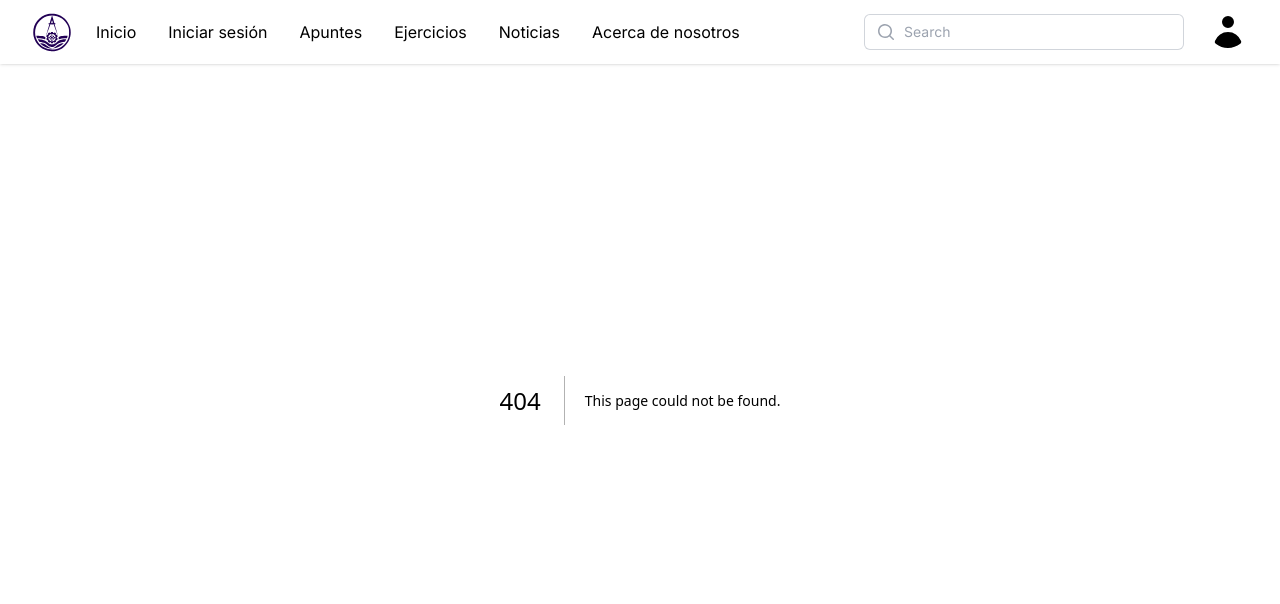
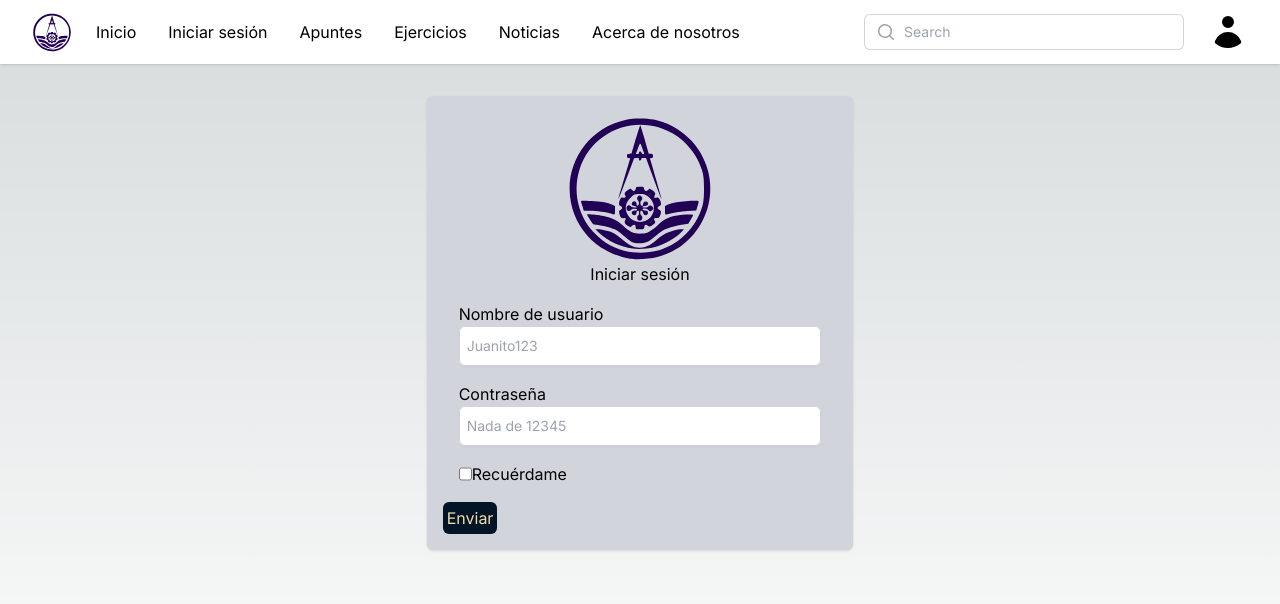
Before and after one commit to RodriguezRamirezGerardoOmar/disclosure-page-uac-omm, a Next.js app in the folder icpc-frontned/: page /login in a window 1280 px wide. Before the commit this address had no page. Shown: the top 604 px of the page. Built offline with nearby package versions, Linux system fonts and the light colour scheme.

Commit message:
Add (LoginCardComponent) Created new components The SubmitComponent creates a submit button to send a form The CheckboxComponent creates a checkbox to toggle on and off

```diff
--- /dev/null
+++ b/icpc-frontned/src/app/components/CheckboxComponent.tsx
@@ -0,0 +1,32 @@
+'use client'
+
+import React from 'react'
+import { TextComponent } from './TextComponent'
+
+interface IInputProps {
+  labelText: string
+  id: string
+  name: string
+  type: string
+  autocomplete: string
+  placeholder: string
+  required: boolean
+  classes: string
+}
+
+const CheckboxComponent = ({ labelText, id, name, type, classes, required }: Readonly<IInputProps>) => {
+  return (
+    <div className='flex flex-row m-4'>
+      <input
+        id={id}
+        name={name}
+        type={type}
+        className={classes}
+        required={required}
+      />
+      <TextComponent>{labelText}</TextComponent>
+    </div>
+  )
+}
+
+export default CheckboxComponent
--- a/icpc-frontned/src/app/components/LoginCardComponent.tsx
+++ b/icpc-frontned/src/app/components/LoginCardComponent.tsx
@@ -4,6 +4,8 @@ import TextFieldComponent from './TextFieldComponent'
 import LogoComponent from './LogoComponent'
 import { TextComponent } from './TextComponent'
 import { enumTextSizes, enumTextTags } from '@/constants/types'
+import CheckboxComponent from './CheckboxComponent'
+import SubmitComponent from './SubmitComponent'
 
 interface IFormCardProps {
   fields: {
@@ -25,29 +27,59 @@ const LoginCardComponent = ({ fields, classes, className, label }: Readonly<IFor
   return (
     <form className={className}>
       <div className='w-full grid grid-cols-1 place-items-center'>
-        <LogoComponent
-          size={150}
-        />
+        <LogoComponent size={150} />
         <TextComponent
           tag={enumTextTags.h3}
-          sizeFont={enumTextSizes.s20}
-          className='dark:text-accent'>
+          sizeFont={enumTextSizes.s36}>
           {label}
         </TextComponent>
       </div>
-      {fields.map(field => (
-        <TextFieldComponent
-          key={field.id}
+      {fields.map(field => {
+        let component
+
+        if (field.type === 'checkbox') {
+          component = (
+            <CheckboxComponent
               labelText={field.labelText}
               id={field.tagId}
               name={field.name}
               type={field.type}
               autocomplete={field.autocomplete}
               placeholder={field.placeholder}
-          required={false}
+              required={field.required}
+              classes='px-4'
+            />
+          )
+        } else if (field.type === 'submit') {
+          component = (
+            <SubmitComponent
+              labelText={field.labelText}
+              id={field.tagId}
+              name={field.name}
+              autocomplete=''
+              placeholder=''
+              required={field.required}
+              classes='block max-w-min bg-primary rounded-md p-1 text-complementary dark:bg-accent'
+              type={field.type}
+            />
+          )
+        } else {
+          component = (
+            <TextFieldComponent
+              labelText={field.labelText}
+              id={field.tagId}
+              name={field.name}
+              type={field.type}
+              autocomplete={field.autocomplete}
+              placeholder={field.placeholder}
+              required={field.required}
               classes={classes}
             />
-      ))}
+          )
+        }
+
+        return <div key={field.id}>{component}</div>
+      })}
     </form>
   )
 }
--- /dev/null
+++ b/icpc-frontned/src/app/components/SubmitComponent.tsx
@@ -0,0 +1,23 @@
+'use client'
+
+import React from 'react'
+
+interface IInputProps {
+    labelText: string
+    id: string
+    name: string
+    type: string
+    autocomplete: string
+    placeholder: string
+    required: boolean
+    classes: string
+  }
+
+const SubmitComponent = ({ labelText, id, name, classes }: Readonly<IInputProps>) => {
+  return (
+    <input type='submit' value={labelText} name={name} className={classes} id={id}>
+    </input>
+  )
+}
+
+export default SubmitComponent
--- a/icpc-frontned/src/app/components/TextFieldComponent.tsx
+++ b/icpc-frontned/src/app/components/TextFieldComponent.tsx
@@ -3,7 +3,7 @@ import React from 'react'
 import { TextComponent } from './TextComponent'
 import { enumTextSizes, enumTextTags } from '@/constants/types'
 
-interface ITextFieldProps {
+interface IInputProps {
   labelText: string
   id: string
   name: string
@@ -14,10 +14,10 @@ interface ITextFieldProps {
   classes: string
 }
 
-const TextFieldComponent = ({ labelText, id, name, type, autocomplete, placeholder, classes, required }: Readonly<ITextFieldProps>) => {
+const TextFieldComponent = ({ labelText, id, name, type, autocomplete, placeholder, classes, required }: Readonly<IInputProps>) => {
   if (labelText === '' && required) {
     return (
-      <div className='my-2'>
+      <div className='m-4'>
         <input
           id={id}
           name={name}
@@ -31,7 +31,7 @@ const TextFieldComponent = ({ labelText, id, name, type, autocomplete, placehold
     )
   } else if (labelText === '' && !required) {
     return (
-      <div className='my-2'>
+      <div className='m-4'>
         <input
           id={id}
           name={name}
@@ -44,11 +44,10 @@ const TextFieldComponent = ({ labelText, id, name, type, autocomplete, placehold
     )
   } else if (labelText != '' && required) {
     return (
-      <div className='my-2'>
+      <div className='m-4'>
         <TextComponent
           tag={enumTextTags.label}
-          sizeFont={enumTextSizes.s12}
-          className='dark:text-accent'>
+          sizeFont={enumTextSizes.s12}>
           {labelText}
         </TextComponent>
         <input
@@ -64,11 +63,10 @@ const TextFieldComponent = ({ labelText, id, name, type, autocomplete, placehold
     )
   } else {
     return (
-      <div className='my-2'>
+      <div className='m-4'>
         <TextComponent
           tag={enumTextTags.label}
-          sizeFont={enumTextSizes.s12}
-          className='dark:text-accent'>
+          sizeFont={enumTextSizes.s12}>
           {labelText}
         </TextComponent>
         <input
--- a/icpc-frontned/src/app/login.tsx
+++ /dev/null
@@ -1,38 +0,0 @@
-import LoginCardComponent from './components/LoginCardComponent'
-
-const cn =
-  'block w-full rounded-md border-0 p-2 text-primary shadow-sm ring-1 ring-inset ring-gray-300 placeholder:text-gray-400 focus:ring-1 focus:ring-inset focus:ring-accent sm:text-sm sm:leading-6'
-
-const fields = [
-  {
-    id: 1,
-    labelText: 'Nombre de usuario',
-    type: 'username',
-    tagId: 'username',
-    name: 'username',
-    autocomplete: 'username',
-    placeholder: 'Juanito123',
-    required: true
-  },
-  {
-    id: 2,
-    labelText: 'Contraseña',
-    type: 'password',
-    tagId: 'password',
-    name: 'password',
-    autocomplete: 'current-password',
-    placeholder: '',
-    required: true
-  }
-]
-
-export default function login(){
-    return(
-        <LoginCardComponent
-        fields={fields}
-        classes={cn}
-        className ='bg-gray-300 dark:bg-primary shadow p-4 w-4/5'
-        label = 'Iniciar sesión'
-      />
-    )
-}
--- /dev/null
+++ b/icpc-frontned/src/app/login/page.tsx
@@ -0,0 +1,60 @@
+import LoginCardComponent from '../components/LoginCardComponent'
+
+const cn =
+  'block w-full rounded-md border-0 p-2 text-primary shadow-sm ring-1 ring-inset ring-gray-300 placeholder:text-gray-400 focus:ring-1 focus:ring-inset focus:ring-accent sm:text-sm sm:leading-6'
+
+const fields = [
+  {
+    id: 1,
+    labelText: 'Nombre de usuario',
+    type: 'username',
+    tagId: 'username',
+    name: 'username',
+    autocomplete: 'username',
+    placeholder: 'Juanito123',
+    required: true
+  },
+  {
+    id: 2,
+    labelText: 'Contraseña',
+    type: 'password',
+    tagId: 'password',
+    name: 'password',
+    autocomplete: 'current-password',
+    placeholder: 'Nada de 12345',
+    required: true
+  },
+  {
+    id: 3,
+    labelText: 'Recuérdame',
+    type: 'checkbox',
+    tagId: 'rememberMe',
+    name: 'rememberMe',
+    autocomplete: '',
+    placeholder: '',
+    required: true
+  },
+  {
+    id: 4,
+    labelText: 'Enviar',
+    type: 'submit',
+    tagId: 'send',
+    name: 'send',
+    autocomplete: '',
+    placeholder: '',
+    required: true
+  }
+]
+
+export default function Home() {
+  return (
+    <main className='flex min-h-screen flex-col items-center justify-between py-24'>
+      <LoginCardComponent
+        fields={fields}
+        classes={cn}
+        className='bg-gray-300 dark:bg-primary shadow p-4 lg:w-1/3 dark:text-accent rounded-md'
+        label='Iniciar sesión'
+      />
+    </main>
+  )
+}
```
Lines whose indentation alone changed are shown as unchanged.
